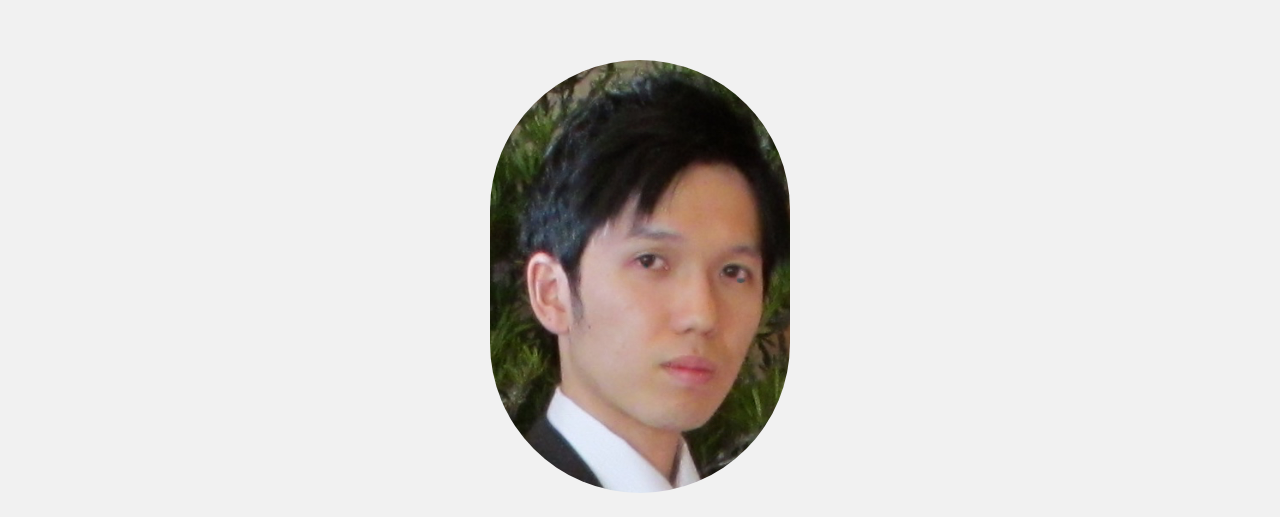
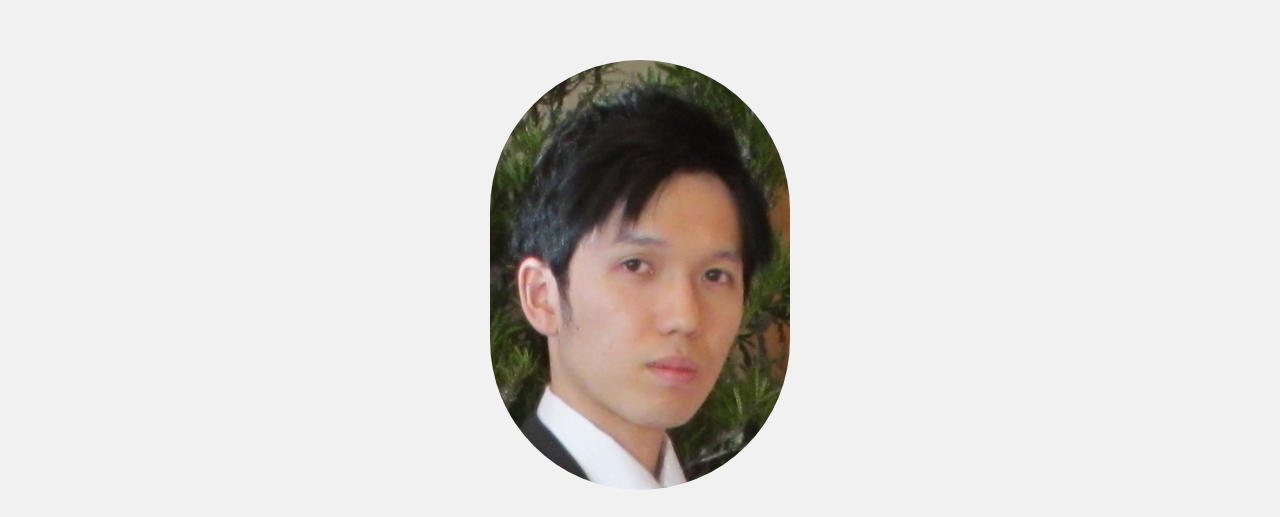
Before and after one commit to hitsuji8/Myself, a plain HTML site: page index.html in a window 1280 px wide. Shown: the top 517 px of the page. Drawn offline with nearby package versions, Linux system fonts and the light colour scheme.

Commit message:
Changed profile picture
Changed profile picture to clearer one

```diff
--- a/index.html
+++ b/index.html
@@ -33,7 +33,7 @@
     	</ul>
     	<button id="mobile-nav-trigger">Menu</button>
         <header id="header">
-        	<a href="index.html"><img id="portrait" src="img/ProfilePhoto.jpg" alt="Picture of Myself"></a>
+        	<a href="index.html"><img id="portrait" src="img/ProfilePicture.jpg" alt="Picture of Myself"></a>
         	<h1>Me, Myself and I</h1>
         	<ul id="nav">
         		<li><a href="collection1.html">Illustration</a></li>
```
Also changed, not shown: img/ProfilePhoto.jpg (deleted), img/ProfilePicture.jpg (added).
